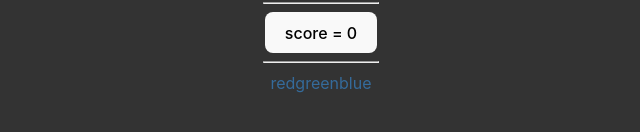
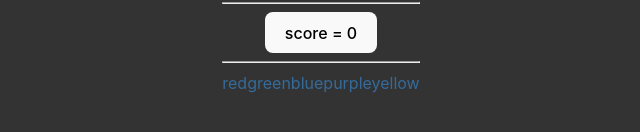
Before and after one commit to Scientific-Research/mk003-stateEvents, a React (Vite) app: page / in a window 1280 px wide. Shown: the part 376-508 px from the top of the page, without its empty margins (319-959 px from the left). Built offline with nearby package versions, Linux system fonts and the light colour scheme.

Commit message:
color with map

```diff
--- a/src/App.jsx
+++ b/src/App.jsx
@@ -1,7 +1,7 @@
 import { useState } from "react";
 import "./App.css";
 
-const _colors = ["red", "green", "blue"];
+const _colors = ["red", "green", "blue", "purple", "yellow"];
 function App() {
   const [count, setCount] = useState(0);
   const [score, setScore] = useState(0);
```
